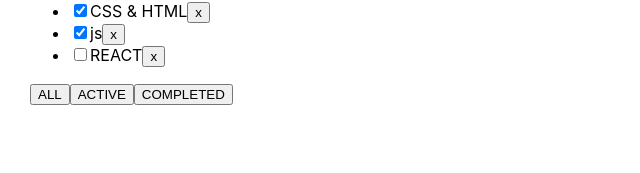
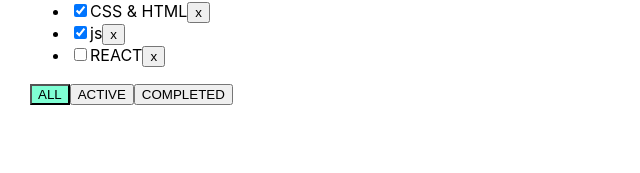
Before and after one commit to LenaMesyachik/TodoListLesson, a React (Create React App) app: page / in a window 1280 px wide. Shown: the part 127-300 px from the top of the page, without its empty margins (0-640 px from the left). Built offline with nearby package versions, Linux system fonts and the light colour scheme.

Commit message:
lesson4 add style for active filter button

```diff
--- a/src/App.css
+++ b/src/App.css
@@ -15,11 +15,11 @@
   color: red;
 }
 
-/*
 .active-filter {
   background-color: aquamarine;
 }
 
+/*
 .is-done {
   opacity: 0.5;
 }
--- a/src/App.tsx
+++ b/src/App.tsx
@@ -34,8 +34,8 @@ export const App = () => {
         setTasks([...tasks, task])
     }
 
-    const changeStatus = (tID:string, isDone: boolean) => {
-        setTasks (tasks.map(t => t.id === tID ? {...t, isDone: isDone} : t ))
+    const changeStatus = (tID: string, isDone: boolean) => {
+        setTasks(tasks.map(t => t.id === tID ? {...t, isDone: isDone} : t))
 
     }
 
@@ -46,8 +46,9 @@ export const App = () => {
                       tasks={tasksForTodoList}
                       removeTask={removeTask}
                       addTask={addTask}
-                      changeFilter = {changeFilter}
-                      changeStatus={changeStatus}/>
+                      changeFilter={changeFilter}
+                      changeStatus={changeStatus}
+                      filter={filter}/>
         </div>
     )
 }
--- a/src/TodoList.tsx
+++ b/src/TodoList.tsx
@@ -7,7 +7,8 @@ type PropsTodoListType = {
     removeTask: (tID: string) => void,
     addTask: (title: string) => void,
     changeFilter: (filter: FilterValueType) => void,
-    changeStatus: (tID: string, isDone: boolean) => void
+    changeStatus: (tID: string, isDone: boolean) => void,
+    filter: FilterValueType
 }
 type TaskType = {
     id: string
@@ -30,6 +31,7 @@ export const TodoList = (props: PropsTodoListType) => {
     }
 
     const onChangeHandler = (e: ChangeEvent<HTMLInputElement>) => {
+        setError('')
         setTitle(e.currentTarget.value)
     }
     const onKeyPress = (e: KeyboardEvent<HTMLInputElement>) => {
@@ -55,7 +57,7 @@ export const TodoList = (props: PropsTodoListType) => {
                        onKeyPress={onKeyPress}
                        className={error ? 'error' : ''}
                 />
-                <button onClick={addTask}> +</button>
+                <button onClick={addTask}> + </button>
                 {error && <div className='error-message'>{error}</div>}
             </div>
             <ul>
@@ -74,9 +76,9 @@ export const TodoList = (props: PropsTodoListType) => {
                 )}
             </ul>
             <div>
-                <button onClick={onAllClickHandler}>ALL</button>
-                <button onClick={onActiveClickHandler}>ACTIVE</button>
-                <button onClick={onCompletedClickHandler}>COMPLETED</button>
+                <button className = { props.filter === 'all' ? 'active-filter' : ""} onClick={onAllClickHandler}>ALL</button>
+                <button className = { props.filter === 'active' ? 'active-filter' : ""}onClick={onActiveClickHandler}>ACTIVE</button>
+                <button className = { props.filter === 'completed' ? 'active-filter' : ""}onClick={onCompletedClickHandler}>COMPLETED</button>
             </div>
         </div>
     )
```
